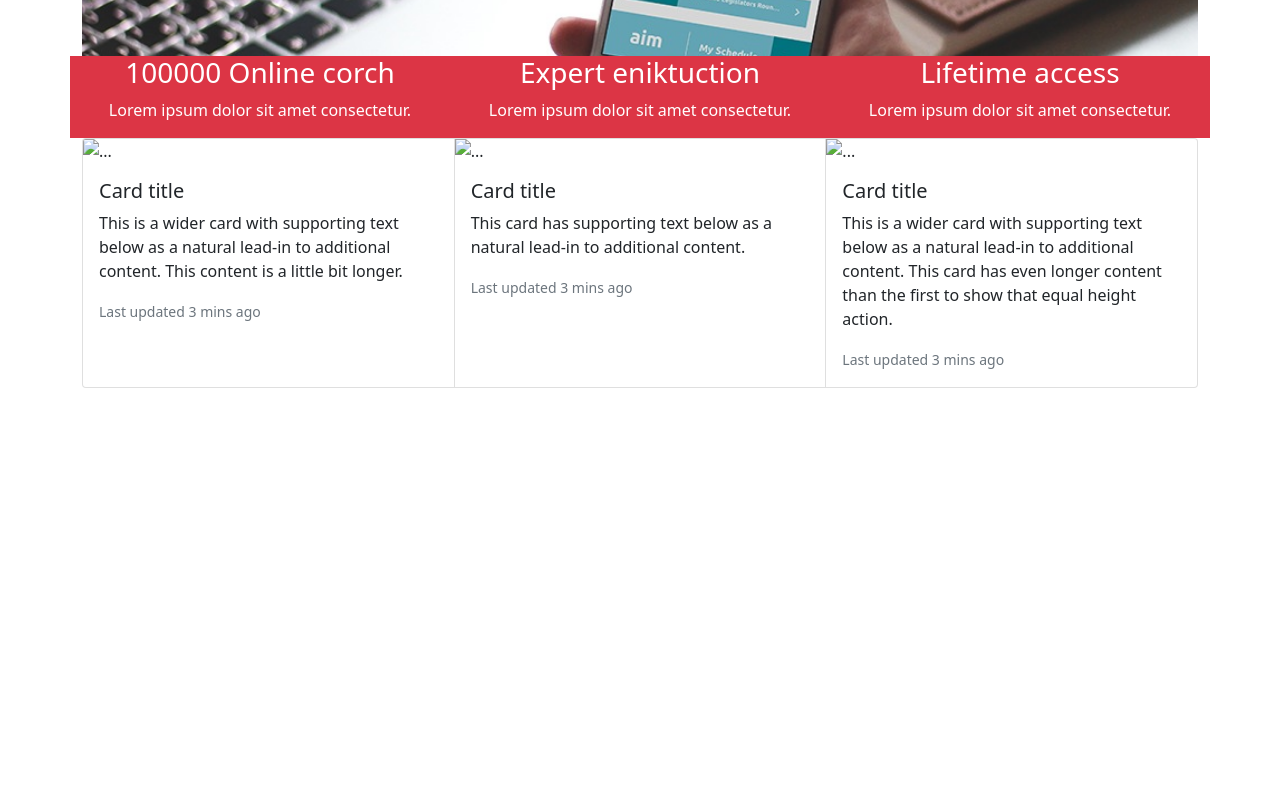
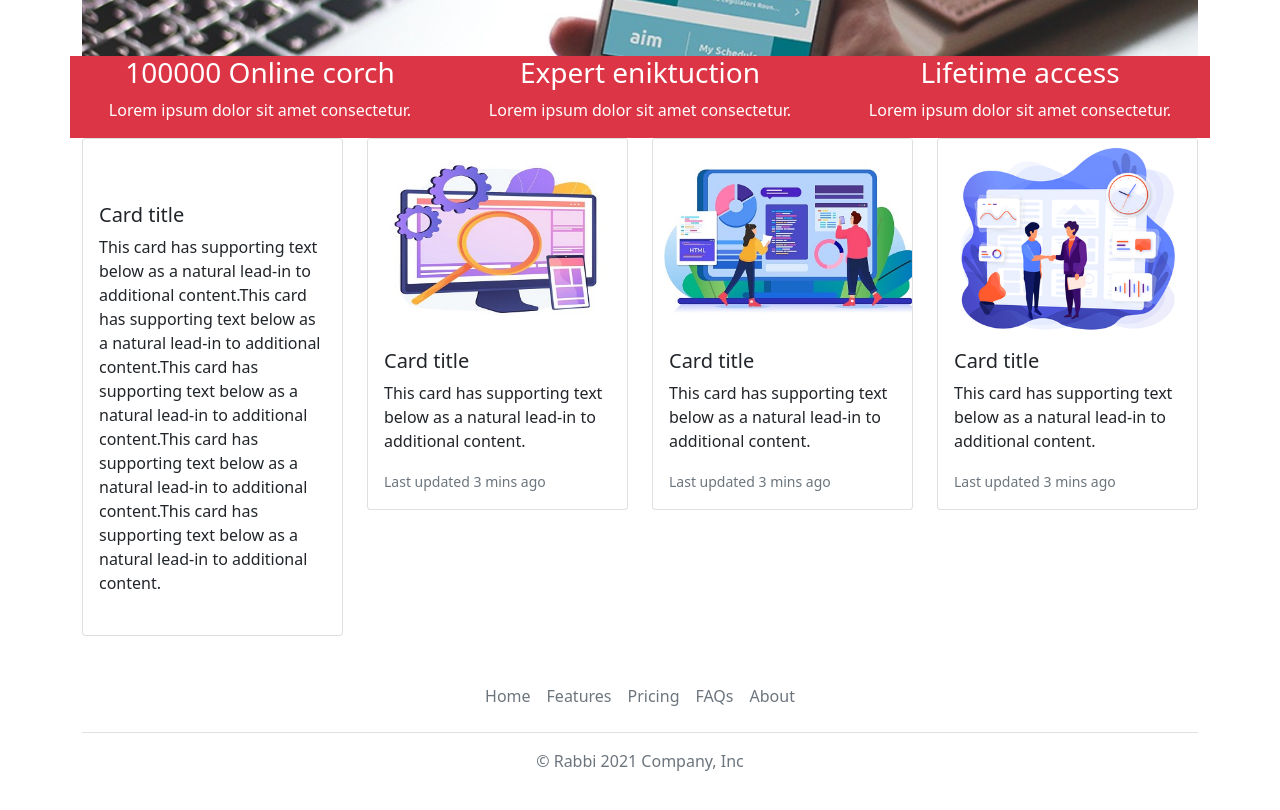
Before and after one commit to Mustack-Rabbi/img2-web-three, a plain HTML site: page index.html in a window 1280 px wide. Shown: the part 560-1370 px from the top of the page. Before the commit the page ends 948 px from the top, so only its background shows below. Drawn offline with nearby package versions, Linux system fonts and the light colour scheme.

Commit message:
footer add

```diff
--- a/index.html
+++ b/index.html
@@ -90,34 +90,69 @@
 <section>
   <div class="container">
     <div class="card-group">
-      <div class="card">
-        <img src="..." class="card-img-top" alt="...">
-        <div class="card-body">
-          <h5 class="card-title">Card title</h5>
-          <p class="card-text">This is a wider card with supporting text below as a natural lead-in to additional content. This content is a little bit longer.</p>
-          <p class="card-text"><small class="text-muted">Last updated 3 mins ago</small></p>
+
+
+
     </div>
   </div>
+
+
+  <div class="container">
+    <div class="row">
+      <div class="col">
         <div class="card">
-        <img src="..." class="card-img-top" alt="...">
+          <div class="card-body">
+            <h5 class="card-title mt-5">Card title</h5>
+            <p class="card-text mb-4">This card has supporting text below as a natural lead-in to additional content.This card has supporting text below as a natural lead-in to additional content.This card has supporting text below as a natural lead-in to additional content.This card has supporting text below as a natural lead-in to additional content.This card has supporting text below as a natural lead-in to additional content.</p>
+          </div>
+        </div>
+      </div>
+      <div class="col">
+        <div class="card">
+          <img src="images/c1.jpg" class="card-img-top" alt="...">
           <div class="card-body">
             <h5 class="card-title">Card title</h5>
             <p class="card-text">This card has supporting text below as a natural lead-in to additional content.</p>
             <p class="card-text"><small class="text-muted">Last updated 3 mins ago</small></p>
           </div>
         </div>
+      </div>
+      <div class="col">
         <div class="card">
-        <img src="..." class="card-img-top" alt="...">
+          <img src="images/c2.jpg" class="card-img-top" alt="...">
           <div class="card-body">
             <h5 class="card-title">Card title</h5>
-          <p class="card-text">This is a wider card with supporting text below as a natural lead-in to additional content. This card has even longer content than the first to show that equal height action.</p>
+            <p class="card-text">This card has supporting text below as a natural lead-in to additional content.</p>
+            <p class="card-text"><small class="text-muted">Last updated 3 mins ago</small></p>
+          </div>
+        </div>
+      </div>
+      <div class="col">
+        <div class="card">
+          <img src="images/c3.png" class="card-img-top" alt="...">
+          <div class="card-body">
+            <h5 class="card-title">Card title</h5>
+            <p class="card-text">This card has supporting text below as a natural lead-in to additional content.</p>
             <p class="card-text"><small class="text-muted">Last updated 3 mins ago</small></p>
           </div>
         </div>
       </div>
     </div>
+  </div>
+
 </section>
-
+<div class="container">
+  <footer class="py-3 my-4">
+    <ul class="nav justify-content-center border-bottom pb-3 mb-3">
+      <li class="nav-item"><a href="#" class="nav-link px-2 text-muted">Home</a></li>
+      <li class="nav-item"><a href="#" class="nav-link px-2 text-muted">Features</a></li>
+      <li class="nav-item"><a href="#" class="nav-link px-2 text-muted">Pricing</a></li>
+      <li class="nav-item"><a href="#" class="nav-link px-2 text-muted">FAQs</a></li>
+      <li class="nav-item"><a href="#" class="nav-link px-2 text-muted">About</a></li>
+    </ul>
+    <p class="text-center text-muted">© Rabbi 2021 Company, Inc</p>
+  </footer>
+</div>
 
 
 
```
Also changed, not shown: images/c1.jpg (added), images/c2.jpg (added), images/c3.png (added). Lines whose indentation alone changed are shown as unchanged.
